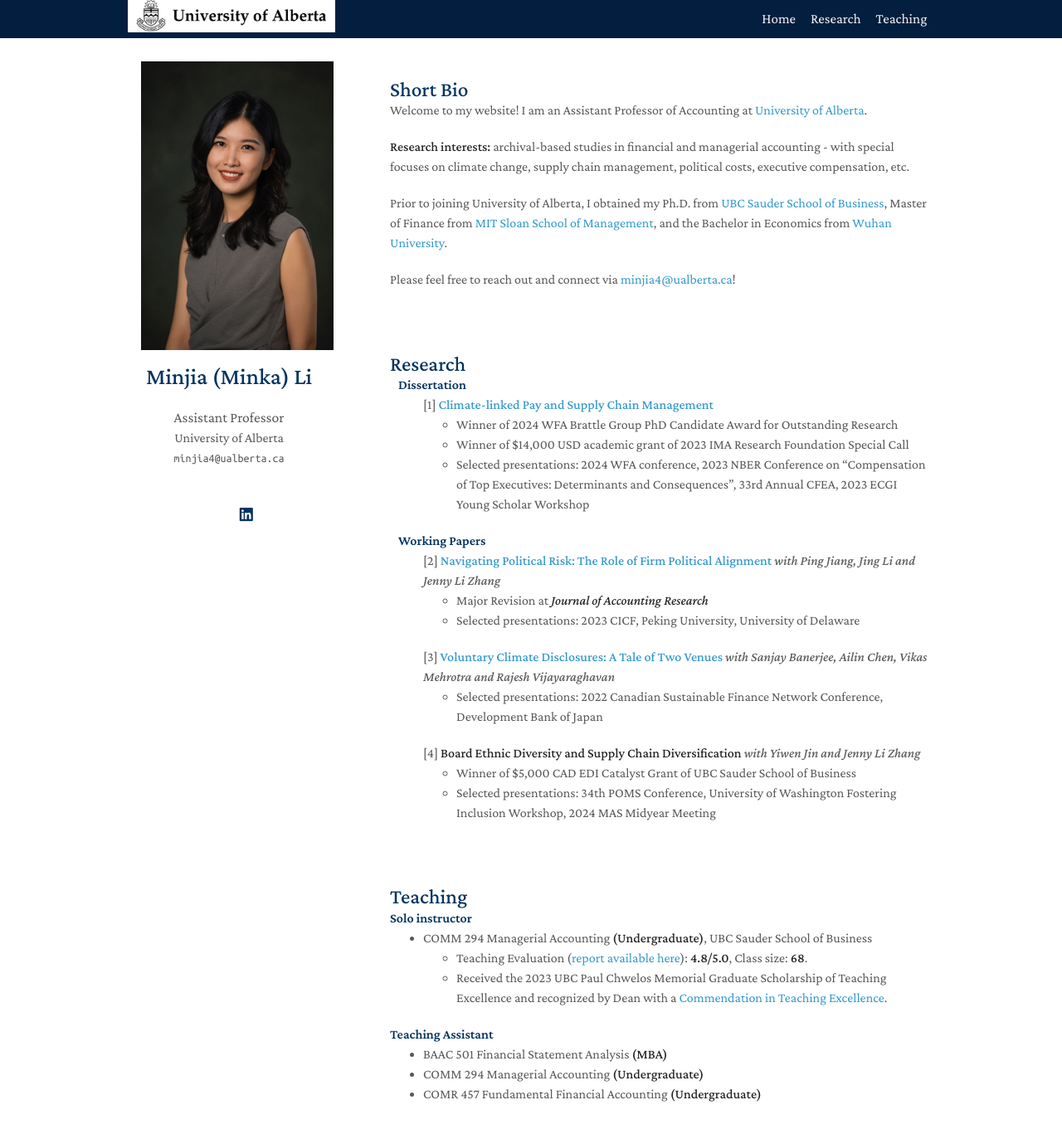
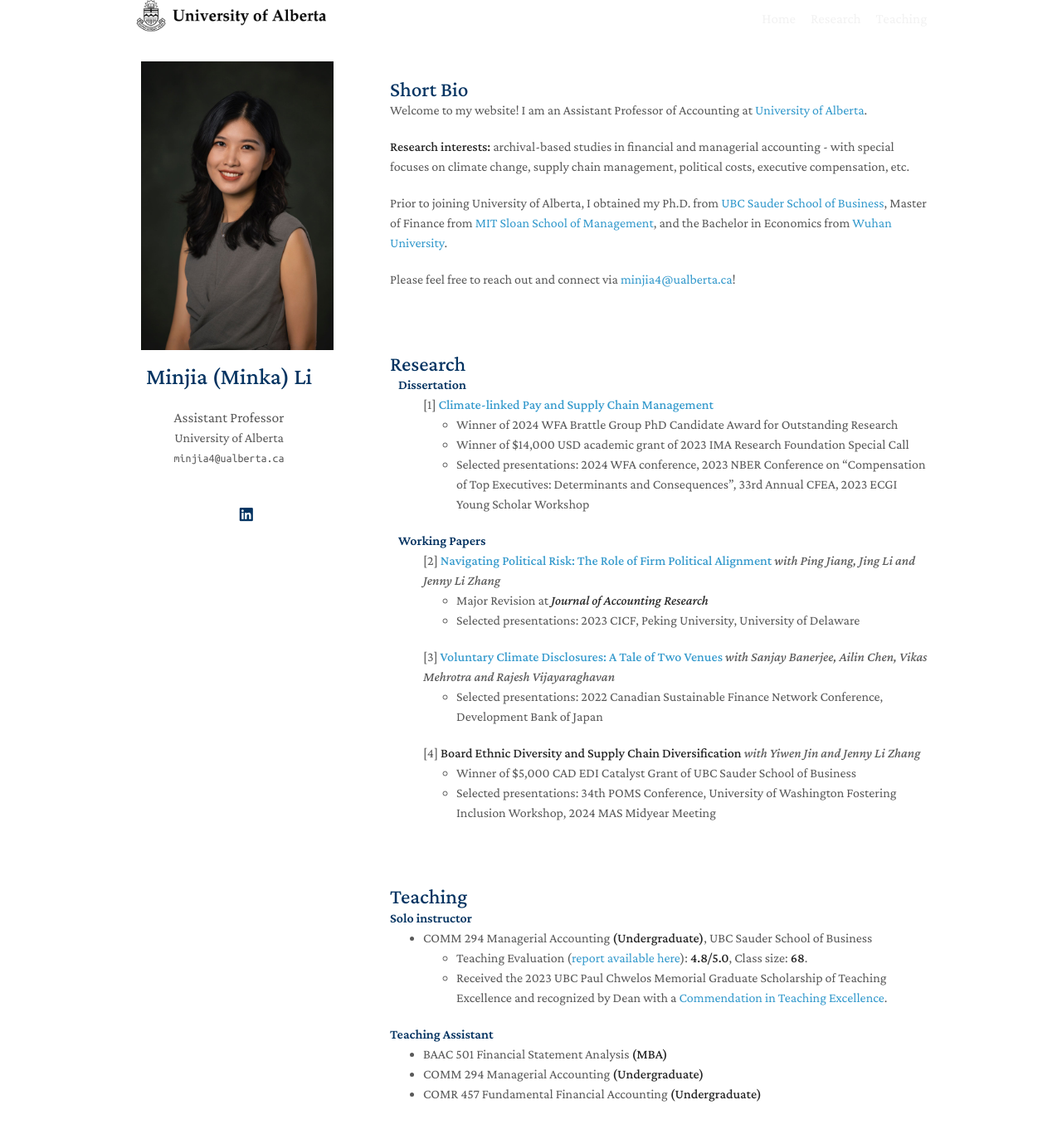
Before and after one commit to zeyang1225/zeyang1225.github.io, a Jekyll site: the page built from index.md, in a window 1280 px wide and 1400 px high. Shown: the top 1367 px of the window at 83% size. Built offline with Jekyll 4.4.1, drawn with Linux system fonts in a browser that asks for light colours; nearby versions of some CDN libraries; a style sheet for code colours, icons or effects is not loaded.

Commit message:
Update nav.css

```diff
--- a/assets/css/nav.css
+++ b/assets/css/nav.css
@@ -1,6 +1,6 @@
 /* Add a black background color to the top navigation */
 .topnav {
-  background-color: #041E40;
+  background-color: #FFFFFF;
   overflow: hidden;
 position:fixed;
 z-index:999;
```
